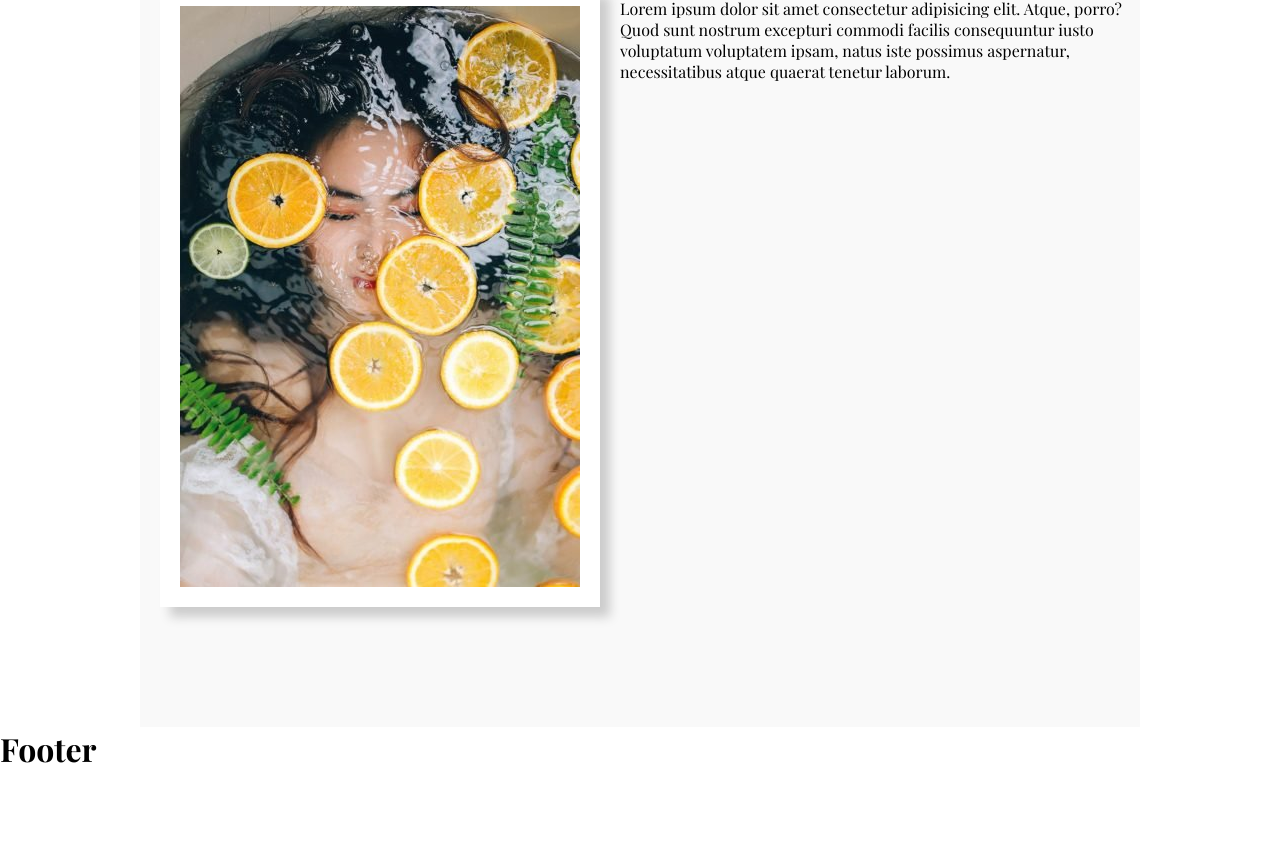
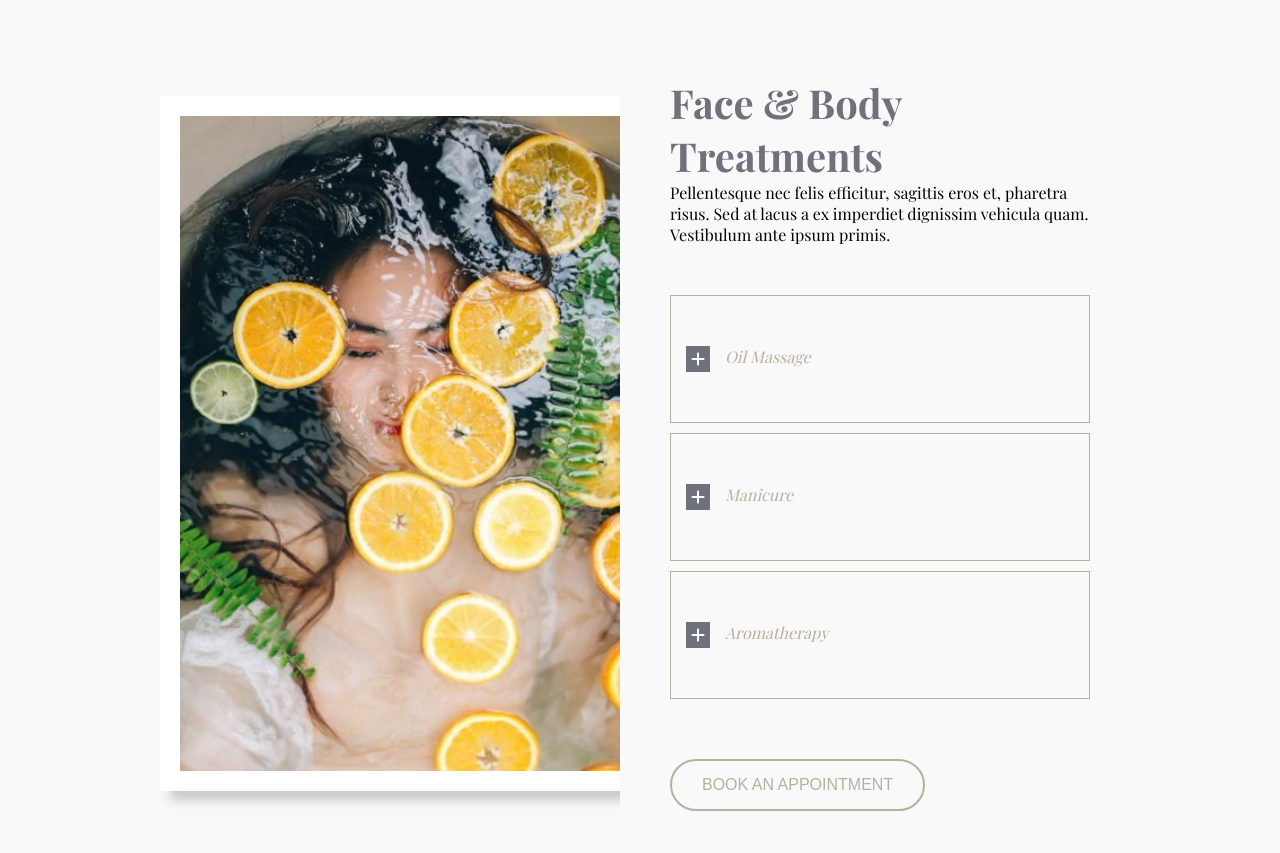
Before and after one commit to Iunora93/proj-html-vuejs, a Vue app: page / in a window 1280 px wide. Shown: the part 1907-2760 px from the top of the page. Before the commit the page ends 2677 px from the top, so only its background shows below. Built offline with nearby package versions, Linux system fonts and the light colour scheme; a web font is replaced by a local one.

Commit message:
Terminata Section Treatments

```diff
--- a/src/components/AppMain.vue
+++ b/src/components/AppMain.vue
@@ -5,7 +5,7 @@ export default {
   name: 'AppMain',
   components:{
     SectionTreatments,
-  }
+  },
 }
 </script>
 
@@ -71,7 +71,10 @@ export default {
     font-size: 12px;
   }
   button{
-    margin: 20px 30% 20px 30%;
+    margin-left: auto;
+    margin-right: auto;
+    margin-top: 50px;
+    margin-bottom: 50px;
     border: none;
     border: 2px solid #b9afa1;
     padding: 15px 30px;
@@ -79,13 +82,16 @@ export default {
     background-color: white;
     color: #b9afa1;
     font-size: 16px;
+    &:hover{
 
+        border-color: #33a7b9;
+      }
     a{
       text-decoration: none;
       color: #b9afa1;
       &:hover{
         color:  #33a7b9;
-        border-color: #33a7b9;
+
       }
     }
   }
--- a/src/components/SectionTreatments.vue
+++ b/src/components/SectionTreatments.vue
@@ -4,17 +4,33 @@ export default {
 };
 </script>
 <template>
-<section>
+<div>
   <div class="container">
     <div class="col-left">
         <img src="../assets/imgSpa/face_and_body_treatments-new-400x581.jpg" alt="">
     </div>
     <div class="col-right">
         <h1>Face & Body Treatments</h1>
-        <span>Lorem ipsum dolor sit amet consectetur adipisicing elit. Atque, porro? Quod sunt nostrum excepturi commodi facilis consequuntur iusto voluptatum voluptatem ipsam, natus iste possimus aspernatur, necessitatibus atque quaerat tenetur laborum.</span>
+        <span>Pellentesque nec felis efficitur, sagittis eros et, pharetra risus. Sed at lacus a ex imperdiet dignissim vehicula quam. Vestibulum ante ipsum primis.</span>
+
+        <div class="box-treatments">
+            <div class="treatments">
+                <i class="fa-solid fa-plus"></i>
+                <span>Oil Massage</span>
+            </div>
+            <div class="treatments">
+                <i class="fa-solid fa-plus"></i>
+                <span>Manicure</span>
+            </div>
+            <div class="treatments">
+                <i class="fa-solid fa-plus"></i>
+                <span>Aromatherapy</span>
+            </div>
+        </div>
+        <button type="button"><a href="#">BOOK AN APPOINTMENT</a></button>
     </div>
   </div>
-</section>
+</div>
 </template>
 <style lang="scss" scoped>
 div{
@@ -24,13 +40,61 @@ div{
 }
 img{
     border: solid 20px white;
-    // box-shadow: 10px 10px 10px 10px black;
     margin: 20px;
     -moz-box-shadow: 10px 10px 10px #ccc;
     box-shadow: 10px 10px 10px #ccc;
 }
 .col-right{
     flex-direction: column;
+    margin-top: auto;
+    margin-bottom: auto;
+    padding-left: 50px;
+    padding-right: 50px;
+    h1{
+        font-size: 40px;
+        color: #6f727b;
+    }
+    button{
+        border: 2px solid #b9afa1;
+        padding: 15px 30px;
+        border-radius: 50px;
+        background-color: inherit;
+        color: #b9afa1;
+        font-size: 16px;
+        margin-right: auto;
+        &:hover{
+
+        border-color: #33a7b9;
+      }
+    a{
+      text-decoration: none;
+      color: #b9afa1;
+      &:hover{
+        color:  #33a7b9;
+
+      }
+    }
+  }
+  .box-treatments{
+    display: flex;
+    flex-direction: column;
+
+    .treatments{
+        border: solid 1px #b9afa1;
+        padding-left: 15px;
+        margin-bottom: 10px;
+        i{
+            color: white;
+            background-color: #6f727b;
+            padding: 5px;
+            margin-right: 15px;
+        }
+        span{
+            font-style: italic;
+            color: #b9afa1;
+        }
+    }
+  }
 }
 
 </style>
```
